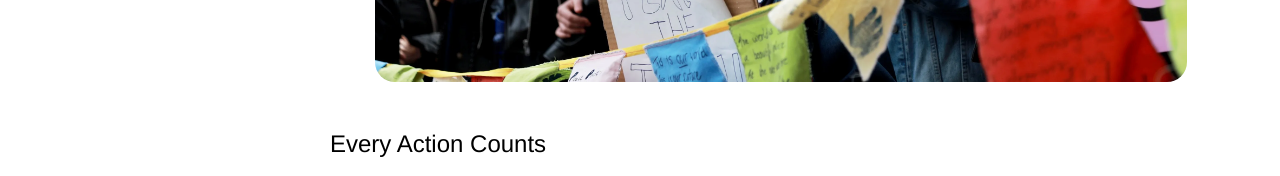
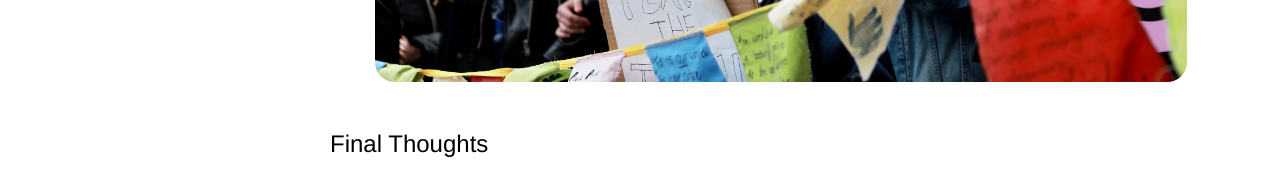
Before and after one commit to thev1ndu/thev1ndu.github.io, a plain HTML site: page content_ST2.html in a window 1280 px wide. Shown: the part 4400-4576 px from the top of the page. Drawn offline with Linux system fonts and the light colour scheme; a web font is replaced by a local one.

Commit message:
add: comments to content page and stylesheet

```diff
--- a/content_ST2.html
+++ b/content_ST2.html
@@ -63,9 +63,11 @@
         <a href="./profile.html" class="profile-button">Profile →</a>
       </div>
     </header>
+    <!-- Begin main content area -->
     <main>
+      <!-- Blog layout: Sidebar + Content -->
       <div class="blog-layout">
-        <!-- Sidebar Navigation -->
+        <!-- Sidebar navigation with anchor links -->
         <nav class="sidebar-nav">
           <h3>On This Page</h3>
           <div class="sidebar-scroll">
@@ -85,7 +87,9 @@
           </div>
         </nav>
 
+        <!-- Begin content area -->
         <div class="content">
+          <!-- Hero section with intro text and image -->
           <div class="hero-content">
             <div class="content-h">
               <p class="block-label">DISCOVER</p>
@@ -110,6 +114,7 @@
           </div>
 
           <div class="sections">
+            <!-- Section 1: The Urgency -->
             <section id="urgency">
               <h2 class="header-for-content">The Urgency</h2>
               <p class="content">
@@ -123,6 +128,7 @@
               </p>
             </section>
 
+            <!-- Section 2: Visible Signs -->
             <section id="visible-signs">
               <h2 class="header-for-content">Visible Signs</h2>
               <p class="content">
@@ -159,6 +165,8 @@
                 </div>
               </div>
             </section>
+
+            <!-- Section 3: The Crisis Explained -->
             <section id="crisis-explained">
               <h2 class="header-for-content">The Crisis Explained</h2>
               <p class="content">
@@ -180,6 +188,8 @@
                 </div>
               </div>
             </section>
+
+            <!-- Section 4: Resilient Communities -->
             <section id="resilient-communities">
               <div>
                 <h2 class="header-for-content">Resilient Communities</h2>
@@ -200,7 +210,8 @@
                 class="image-community-farming"
               />
             </section>
-            <!-- Section 5 -->
+
+            <!-- Section 5: Green Innovation -->
             <section id="green-innovation">
               <h2 class="header-for-content">Green Innovation</h2>
               <p class="content">
@@ -235,6 +246,8 @@
                 </div>
               </div>
             </section>
+
+            <!-- Section 6: Facts & Stats -->
             <section id="facts-stats">
               <h2 class="header-for-content">Facts & Stats</h2>
               <p class="content">
@@ -278,31 +291,32 @@
                 </table>
               </div>
             </section>
-          </div>
 
+            <!-- Section 7: Take Action -->
             <section id="take-action">
               <h2 class="header-for-content">Take Action</h2>
               <p class="content">
                 Every individual can contribute to the climate solution in
                 meaningful ways. By making conscious choices—such as minimizing
-              waste, conserving energy, and opting for sustainable transport—you
-              reduce your personal carbon footprint. Supporting policies and
-              leaders that prioritize climate action is equally vital. Community
-              engagement, whether through education or activism, helps amplify
-              collective impact. Remember, small consistent actions can lead to
-              transformative change.
+                waste, conserving energy, and opting for sustainable
+                transport—you reduce your personal carbon footprint. Supporting
+                policies and leaders that prioritize climate action is equally
+                vital. Community engagement, whether through education or
+                activism, helps amplify collective impact. Remember, small
+                consistent actions can lead to transformative change.
               </p>
             </section>
 
+            <!-- Section 8: Global Voices -->
             <section id="global-voices">
               <h2 class="header-for-content">Global Voices</h2>
               <p class="content">
-              Across the world, youth leaders, indigenous activists, and climate
-              defenders are speaking truth to power. Their stories are not only
-              powerful they are essential. As the Pacific Island Youth Delegate
-              proclaimed at COP: “We are not drowning, we are fighting.” These
-              voices remind us that the climate struggle is about dignity,
-              justice, and the right to a future.
+                Across the world, youth leaders, indigenous activists, and
+                climate defenders are speaking truth to power. Their stories are
+                not only powerful they are essential. As the Pacific Island
+                Youth Delegate proclaimed at COP: “We are not drowning, we are
+                fighting.” These voices remind us that the climate struggle is
+                about dignity, justice, and the right to a future.
               </p>
               <img
                 src="./assets/images/youth-climate-protest.webp"
@@ -311,18 +325,20 @@
               />
             </section>
 
+            <!-- Section 9: Final Thoughts -->
             <section id="final-thoughts">
-            <h2 class="header-for-content">Every Action Counts</h2>
+              <h2 class="header-for-content">Final Thoughts</h2>
               <p class="content">
                 Climate change is the defining challenge of our generation but
                 also an opportunity to build a better world. From clean air and
                 green jobs to justice and sustainability, the benefits of action
-              are immense. You don’t need to be a scientist or activist to make
-              a difference. It starts with awareness, followed by intentional
-              action. Together, we can shape a future that’s safe, inclusive,
-              and thriving for all.
+                are immense. You don’t need to be a scientist or activist to
+                make a difference. It starts with awareness, followed by
+                intentional action. Together, we can shape a future that’s safe,
+                inclusive, and thriving for all.
               </p>
             </section>
+          </div>
         </div>
       </div>
     </main>
```
Also changed, not shown: css/content.css (+20 -1 lines). Lines whose indentation alone changed are shown as unchanged.
